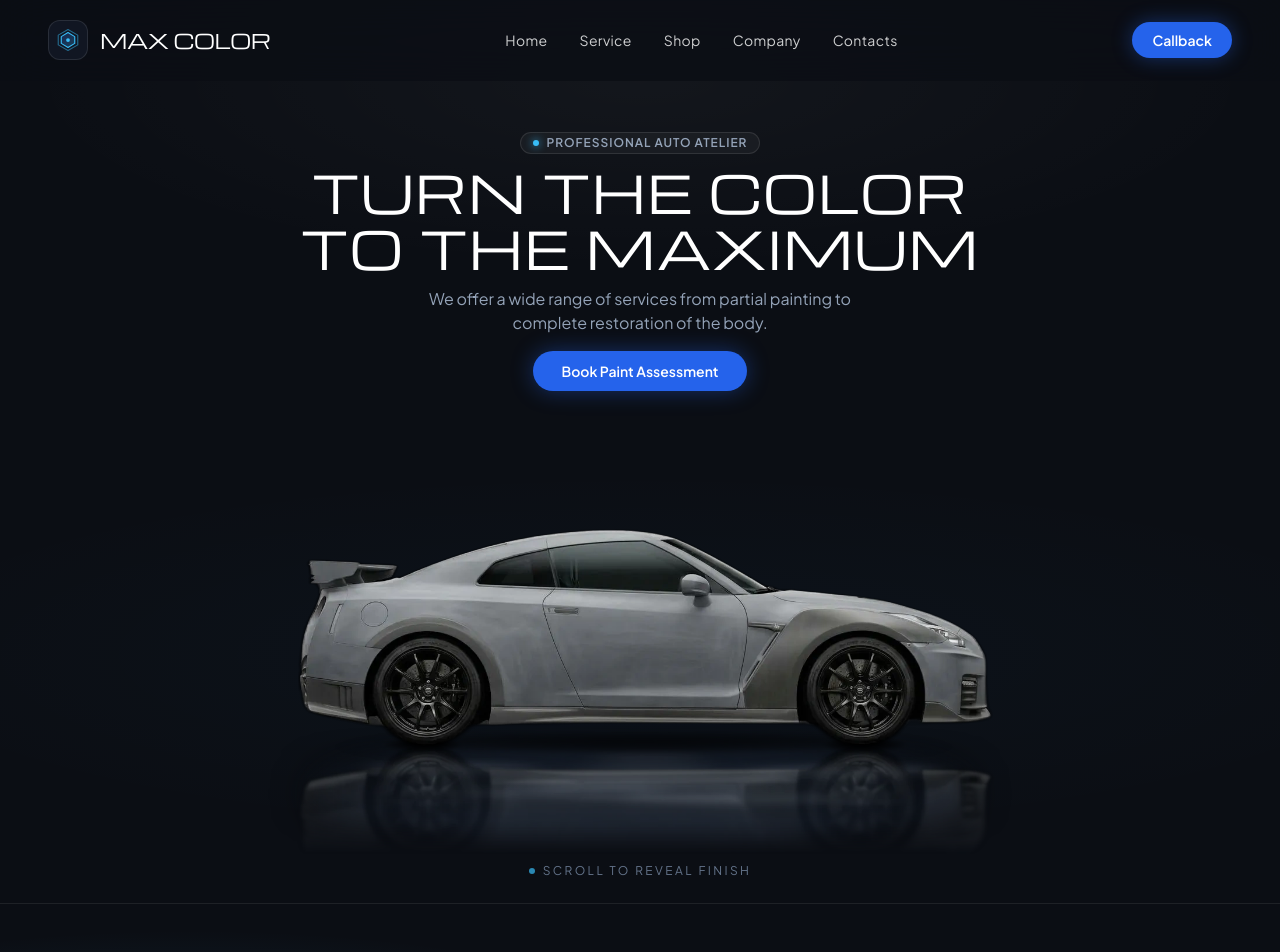
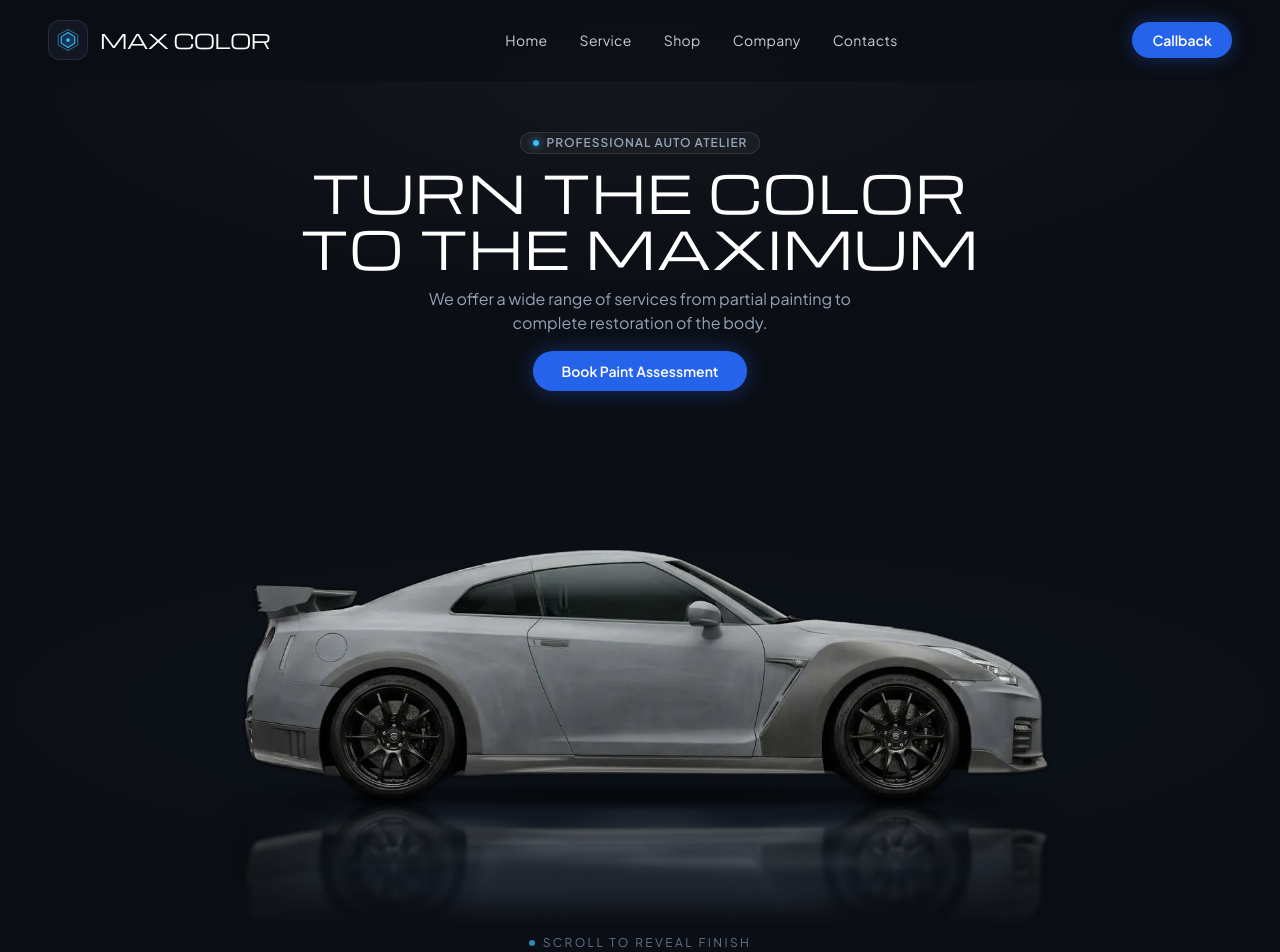
Before and after one commit to Adem-elwafi/aura-auto-atelier, a React (Vite) app: page / in a window 1280 px wide. Shown: the top 952 px of the page. Built offline with nearby package versions, Linux system fonts and the light colour scheme.

Commit message:
fix(hero): restore reflection and cutout scroll painting system and enlarge car display

```diff
--- a/src/components/sections/HeroSection.tsx
+++ b/src/components/sections/HeroSection.tsx
@@ -181,7 +181,7 @@ export function HeroSection({ onRequestConsultation }: HeroSectionProps) {
           <div
             className="relative w-full aspect-[1376/768] select-none"
             style={{
-              maxWidth: 'min(1240px, calc(56vh * 1.7916))',
+              maxWidth: 'min(1440px, calc(65vh * 1.7916))',
             }}
           >
             {/* BASE LAYER (z-10): Raw Primer GT-R + Industrial Atelier Workshop Floor Reflection */}
```
